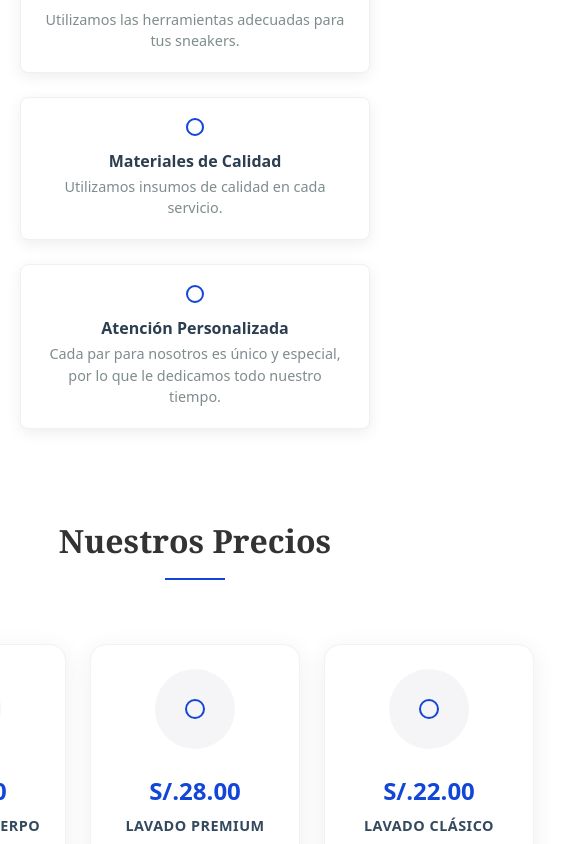
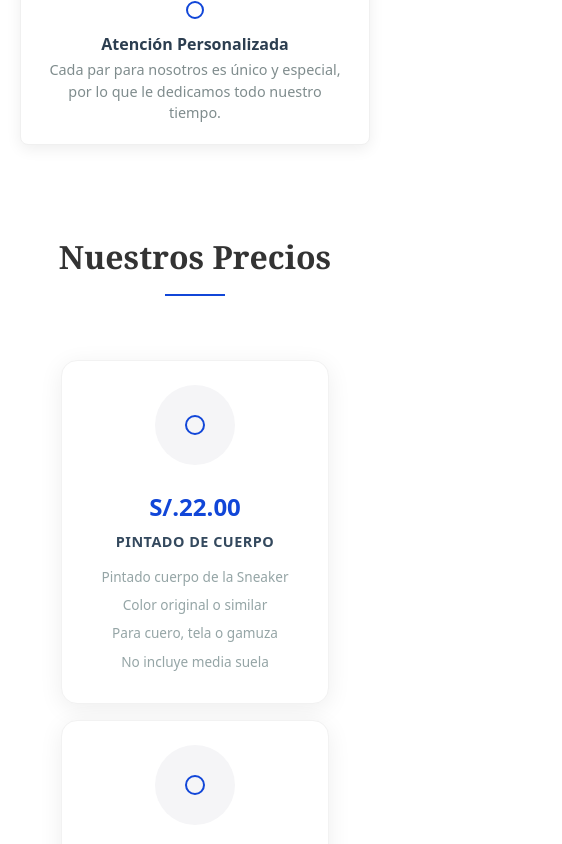
Before and after one commit to FrankAmorinNavarro/shoes-cleaning, a React (Vite) app: page /shoes-cleaning/menuprincipal in a window 390 px wide. Shown: the part 4442-5286 px from the top of the page, 562 px wide, since content can reach past the window. Built offline with nearby package versions, Linux system fonts and the light colour scheme; sample sign-in values are in the browser's storage.

Commit message:
Update MenuPrincipal.css

```diff
--- a/src/pages/MenuPrincipal.css
+++ b/src/pages/MenuPrincipal.css
@@ -7,7 +7,9 @@
 
 /*Previene el desbordamiento horizontal global */
 
-
+html,body{
+  overflow-x: hidden;
+}
 
 
 .fondo-header {
@@ -615,12 +617,13 @@
   padding: 0 1rem;
 }
 
-@media (max-width){
+@media (max-width: 768px){
   .pricing-grid{
     display: flex;
     flex-direction: column;
     gap: 1rem;
     overflow-x: unset;
+    align-items: center;
   }
   .price-card{
     width: 80%;
```
